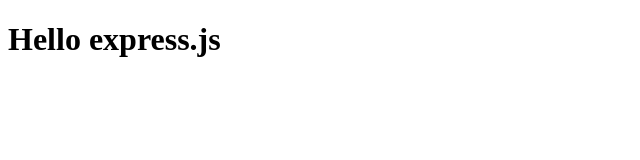
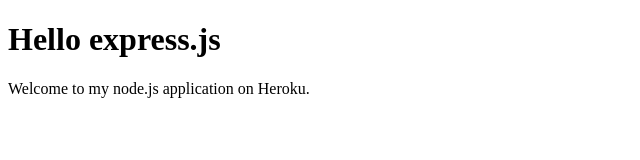
Before and after one commit to hudecsamuel/web-server, a website: page public/index.html in a window 1280 px wide. Shown: the whole page, without its empty margins (0-640 px from the left). Drawn offline with Linux system fonts and the light colour scheme.

Commit message:
new paragraph in index.html

```diff
--- a/public/index.html
+++ b/public/index.html
@@ -6,6 +6,9 @@
 </head>
 <body>
   <h1>Hello express.js</h1>
+  <p>
+    Welcome to my node.js application on Heroku.
+  </p>
 </body>
 
 </html>
--- a/server.js
+++ b/server.js
@@ -4,7 +4,6 @@
 
 var middleware = require('./middleware');
 
-// app.use(middleware.requireAuthentication);
 app.use(middleware.logger);
 
 app.get('/about', middleware.requireAuthentication, function(req, res){
```
